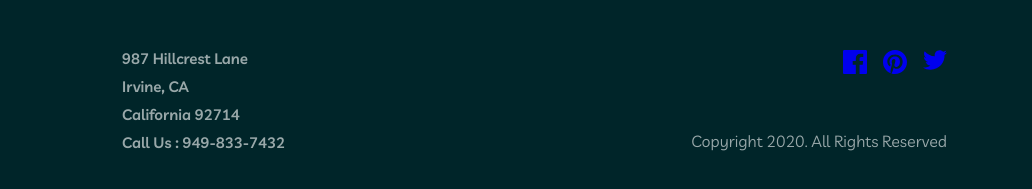
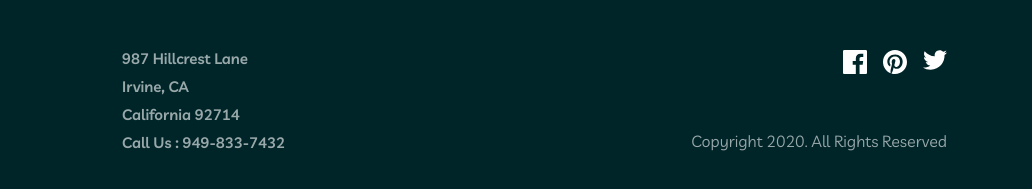
Before and after one commit to lazizbek0211/Myteam, a plain HTML site: page index.html in a window 1280 px wide. Shown: the part 2349-2538 px from the top of the page, 248-1280 px from the left. Drawn offline with Linux system fonts and the light colour scheme.

Commit message:
add footer hover

```diff
--- a/styles.css/styles.css
+++ b/styles.css/styles.css
@@ -500,8 +500,11 @@ __item:not(:last-child) {
 .rights {
     opacity: 0.6;
 }
+.socials__link{
+    color: var(--white-text);
+}
 .socials__link:hover{
-    background-color:var(--red-text);
+    color: var(--red-text);
 }
 
 
```
